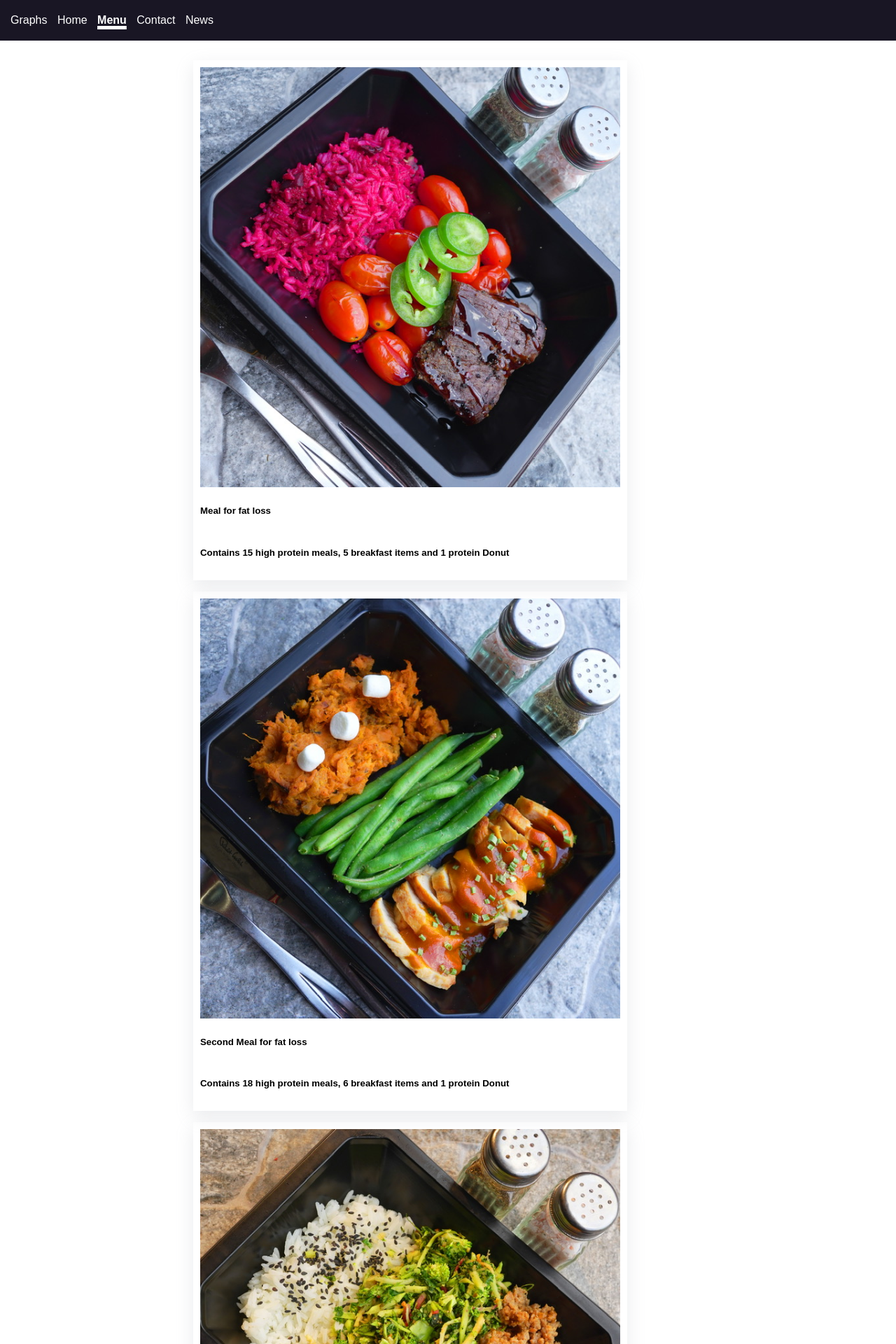
After one commit to applepassion4/Project3, a Flask app: page /menu in a window 1280 px wide. The commit adds this page. Shown: the top 1920 px of the page at 70% size. Run offline with Flask 2, Linux system fonts and the light colour scheme; some libraries are stand-ins or nearby versions.

```diff
--- /dev/null
+++ b/Templates/menu.html
@@ -0,0 +1,196 @@
+<!DOCTYPE html>
+<html>
+<head>
+<meta name="viewport" content="width=device-width, initial-scale=1">
+<meta name="viewport" content="width=device-width, initial-scale=1.0">
+
+	<link rel="shortcut icon" type="image/x-icon" href="docs/images/favicon.ico" />
+
+    <link rel="stylesheet" href="https://unpkg.com/leaflet@1.7.1/dist/leaflet.css" integrity="sha512-xodZBNTC5n17Xt2atTPuE1HxjVMSvLVW9ocqUKLsCC5CXdbqCmblAshOMAS6/keqq/sMZMZ19scR4PsZChSR7A==" crossorigin=""/>
+    <script src="https://unpkg.com/leaflet@1.7.1/dist/leaflet.js" integrity="sha512-XQoYMqMTK8LvdxXYG3nZ448hOEQiglfqkJs1NOQV44cWnUrBc8PkAOcXy20w0vlaXaVUearIOBhiXZ5V3ynxwA==" crossorigin=""></script>
+
+
+<style>
+* {box-sizing: border-box;}
+
+body {
+  margin: 0;
+  font-family: Arial, Helvetica, sans-serif;
+  background-size:     cover;
+    background-repeat:   no-repeat;
+    background-position: center center;
+
+}
+
+.header {
+  overflow: hidden;
+  background-color: #191624;
+  /* background-image: url("{{url_for('static', filename='banner.jpg')}}");
+  background-size: cover;*/
+  padding: 20px 10px;
+}
+
+
+
+
+
+.header a:hover {
+  font-weight: bolder;
+  color: white;
+  text-decoration: underline solid 3px;
+}
+
+.header a.active {
+  font-weight: bolder;
+  color: white;
+  text-shadow: aqua;
+  text-decoration-thickness: 10%;
+  text-decoration: underline solid 5px;
+
+
+}
+.header a{
+  padding: 5px;
+  text-decoration:none;
+
+  color: white;
+}
+
+.header-right {
+  float: right;
+}
+
+.content{
+    /* padding: 20px;
+    margin: 0 50px 0 50px; */
+    background-size: contain;
+    margin: auto;
+    padding: auto;
+
+  position: absolute;
+  left: 0;
+  height: 100%;
+  width: 100%;
+  background-size:     cover;
+  background-repeat:   no-repeat;
+
+  padding: 20px;
+}
+.circ {
+  height: 300px;
+  width: 300px;
+  margin-left: 20px;
+  background: rgba(0, 0, 0, 0.2);
+  border-radius: 50%;
+  position: relative;
+  overflow: hidden;
+  flex-direction: column;
+  box-shadow: rgba(50, 50, 93, 0.25) 0px 50px 100px -20px, rgba(0, 0, 0, 0.3) 0px 30px 60px -30px, rgba(10, 37, 64, 0.35) 0px -2px 6px 0px inset;
+}
+
+.sect {
+  height: 0px;
+  width: 0px;
+  position: absolute;
+  top: 0;
+  right: 0;
+  border-right: 2px solid red;
+  transform: rotate(0deg) skewY(-60deg);
+
+}
+.sect:hover {
+  height: 0px;
+  width: 0px;
+  position: absolute;
+  top: 0;
+  right: 0;
+  border-right: 150px solid green;
+
+  transform: rotate(0deg) skewY(-60deg);
+  box-shadow: rgba(0, 0, 0, 0.25) 0px 54px 55px, rgba(0, 0, 0, 0.12) 0px -12px 30px, rgba(0, 0, 0, 0.12) 0px 4px 6px, rgba(0, 0, 0, 0.17) 0px 12px 13px, rgba(0, 0, 0, 0.09) 0px -3px 5px;
+}
+.sect:nth-child(2) {
+    transform: rotate(180deg) skewY(-60deg);
+  border-right: 150px solid green;
+}
+.sect:nth-child(2):hover {
+    transform: rotate(180deg) skewY(-60deg);
+  box-shadow: rgba(0, 0, 0, 0.25) 0px 54px 55px, rgba(0, 0, 0, 0.12) 0px -12px 30px, rgba(0, 0, 0, 0.12) 0px 4px 6px, rgba(0, 0, 0, 0.17) 0px 12px 13px, rgba(0, 0, 0, 0.09) 0px -3px 5px;
+
+}
+
+
+
+.circle {
+  opacity: 0.6;
+  background-image: url("{{url_for('static', filename='food2.jpg')}}");
+  position: relative;
+  padding: 0;
+  margin: 1em auto;
+  width: 20em;
+  height: 20em;
+  border-radius: 50%;
+  list-style: none;
+  overflow: hidden;
+  box-shadow: rgba(50, 50, 93, 0.25) 0px 50px 100px -20px, rgba(0, 0, 0, 0.3) 0px 30px 60px -30px, rgba(10, 37, 64, 0.35) 0px -2px 6px 0px inset;
+
+}
+.imgclass{
+    max-width: 100%;
+    max-height: 100%;
+}
+.contact1{
+    left: 20%;
+    display: inline-block;
+    position: relative;
+    padding: 10px;
+    margin: 8px;
+    width: 50%;
+    box-shadow: rgba(149, 157, 165, 0.2) 0px 8px 24px;
+}
+
+h1, h4, h5,h4, h5 {
+    display: inline-block;
+}
+</style>
+</head>
+<body>
+
+<div class="header">
+
+  <div >
+    <a href="/" >Graphs</a>
+    <a  href="#home">Home</a>
+    <a  class="active" href="/menu">Menu</a>
+    <a href="/contact">Contact</a>
+    <a href="/news">News</a>
+  </div>
+</div>
+
+<div class="content">
+    <div class="contact1" >
+        <img src="{{url_for('static', filename='fatloss.jpeg')}}" class="imgclass"/>
+         <h5>Meal for fat loss </h5><br/>
+         <h5>Contains 15 high protein meals, 5 breakfast items and 1 protein Donut</h5>
+     </div>
+     <div class="contact1" >
+        <img src="{{url_for('static', filename='fatloss2.jpeg')}}" class="imgclass"/>
+        <h5>Second Meal for fat loss </h5><br/>
+        <h5>Contains 18 high protein meals, 6 breakfast items and 1 protein Donut</h5>
+  </div>
+     <div class="contact1" >
+        <img src="{{url_for('static', filename='fatloss3.jpeg')}}" class="imgclass"/>
+        <h5>third Meal for fat loss </h5><br/>
+        <h5>Contains 21 high protein meals, 7 breakfast items and 1 protein Donut</h5>
+     </div>
+     <div class="contact1" >
+        <div class="contact1" >
+            <img src="{{url_for('static', filename='fatloss4.jpeg')}}" class="imgclass"/>
+            <h5>Fourth Meal for fat loss </h5><br/>
+            <h5>Contains 10 high protein meals, 2 breakfast items and 1 protein Donut</h5>
+         </div>
+     </div>
+</div>
+
+    </body>
+</html>
--- a/app.py
+++ b/app.py
@@ -26,6 +26,23 @@ def index():
 
     return render_template('index.html', title='Welcome', username=name,data=data)
 
+@app.route('/news')
+def news():
+    name = 'Rosali'
+    data={}
+    return render_template('news.html', title='News', username=name,data=data)
+
+@app.route('/menu')
+def menu():
+    name = 'Rosali'
+    data={}
+    return render_template('menu.html', title='Menu', username=name,data=data)
+
+@app.route('/contact')
+def contact():
+    name = 'Rosali'
+    data={}
+    return render_template('contact.html', title='Contact', username=name,data=data)
 @app.route('/home')
 def home():
     name = 'Rosalia'
```
Also changed, not shown: Templates/contact.html (+151 -0 lines), Templates/home.html (+85 -44 lines), Templates/index.html (+26 -28 lines), Templates/news.html (added, +106 -0 lines), Templates/temp.html (added, +93 -0 lines), static/banner.jpg (added), static/fatloss.jpeg (added), static/fatloss2.jpeg (added), static/fatloss3.jpeg (added), static/fatloss4.jpeg (added), static/home_page.jpg (added).
